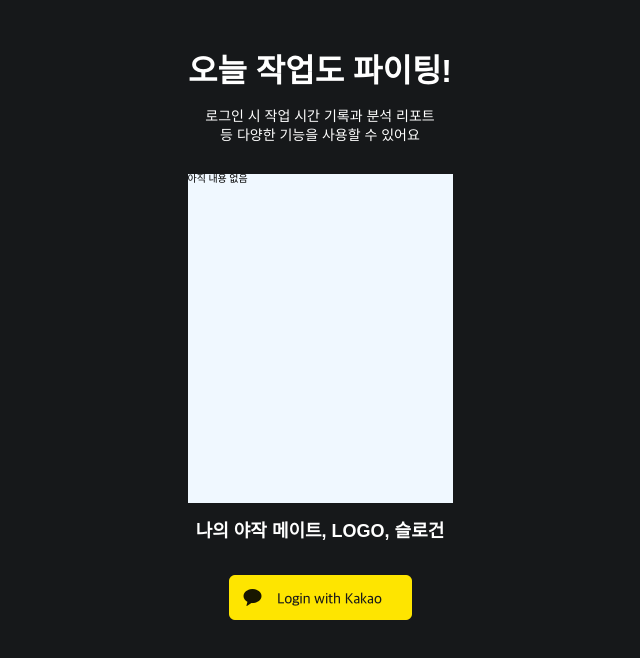
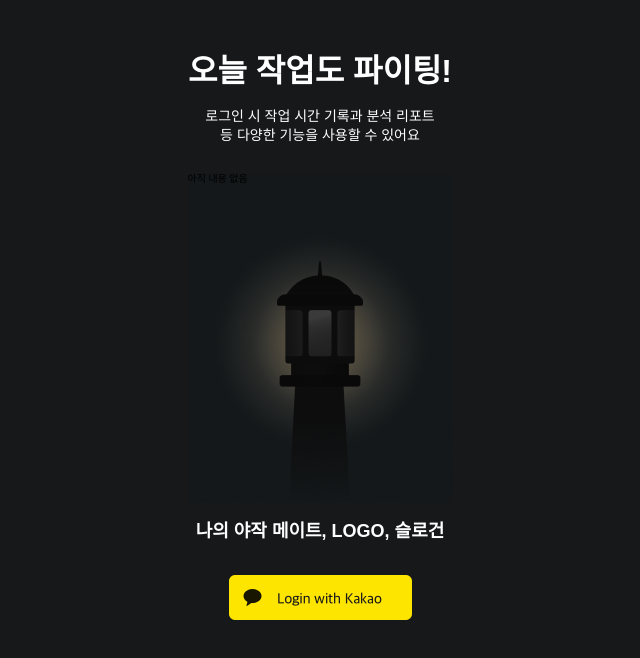
Before and after one commit to ocahs9/nightlab-frontend, a React (Vite) app: page / in a window 1280 px wide. Shown: the top 658 px of the page, without its empty margins (320-960 px from the left). Built offline with nearby package versions, Linux system fonts and the light colour scheme; a web font is replaced by a local one.

Commit message:
Login 페이지 뷰 완성

```diff
--- a/src/pages/KakaoLogin/KakaoLogin.jsx
+++ b/src/pages/KakaoLogin/KakaoLogin.jsx
@@ -27,9 +27,9 @@ const KakaoLogin = () => {
         try {
           const response = await axios.post(
             //Backend Full API URL - Access Token Will be returned.
-            'http://ec2-3-35-217-48.ap-northeast-2.compute.amazonaws.com:8080/api/oauth/callback',
-            { code: code },
-            { params: { code: code } }
+            'https://8mtbdhsm-8000.asse.devtunnels.ms/auth/kakao/login',
+            { access_code: code },
+            //{ params: { code: code } }
           );
           console.log(response.data); //JWT - AccessToken, RefreshToken 발급될 예정 (expiration date도 오는지 구분)
           localStorage.setItem('user', JSON.stringify(response.data));
--- a/src/pages/Login/Login.jsx
+++ b/src/pages/Login/Login.jsx
@@ -1,4 +1,5 @@
 import kakaoButtonImg from "@assets/images/kakao_login_medium_narrow.png";
+import BeforLogin from "@assets/images/Login_Lighthouse.png";
 import { navigateAtom } from "@stores/navigate";
 import { requestKakaoLogin } from "@utils/requestKakao";
 import { useAtom } from "jotai";
@@ -12,10 +13,12 @@ const Login = () => {
   const user = localStorage?.getItem("user");
   useEffect(()=>{
     const userObj = JSON.parse(user);
+    console.log(userObj);
     if(userObj === null) {
       console.log("로그인이 필요합니다. 아래의 카카오 로그인 버튼을 눌러주세요.");
     }
     else{ //이미 로그인이 되어 있는 경우
+      alert("로그인되어 있으므로 넘어갑니다.");
       navigate("/login/school");
     }
   },[])
@@ -34,7 +37,7 @@ const Login = () => {
         로그인 시 작업 시간 기록과 분석 리포트 등
         다양한 기능을 사용할 수 있어요
       </S.LoginTitleExplanation>
-      <S.LoginGraphic>아직 내용 없음</S.LoginGraphic>
+      <S.LoginGraphic imgSrc={BeforLogin}>아직 내용 없음</S.LoginGraphic>
       <S.LoginSubTitle>나의 야작 메이트, LOGO, 슬로건</S.LoginSubTitle>
       <S.LoginButton $imgsrc = {kakaoButtonImg} onClick={()=>handleLoginBtn("/login/school")}/>
     </S.LoginWrapper>
--- a/src/pages/Login/Login.styled.js
+++ b/src/pages/Login/Login.styled.js
@@ -29,7 +29,8 @@ export const LoginTitleExplanation = styled.span`
 export const LoginGraphic = styled.div`
   width: 26.5rem;
   height: 32.9rem;
-  background-color: aliceblue;
+  background-image: url(${props => props.imgSrc});
+
 
   margin-top: 28px;
 `
```
Also changed, not shown: src/assets/images/Login_Lighthouse.png (added).
